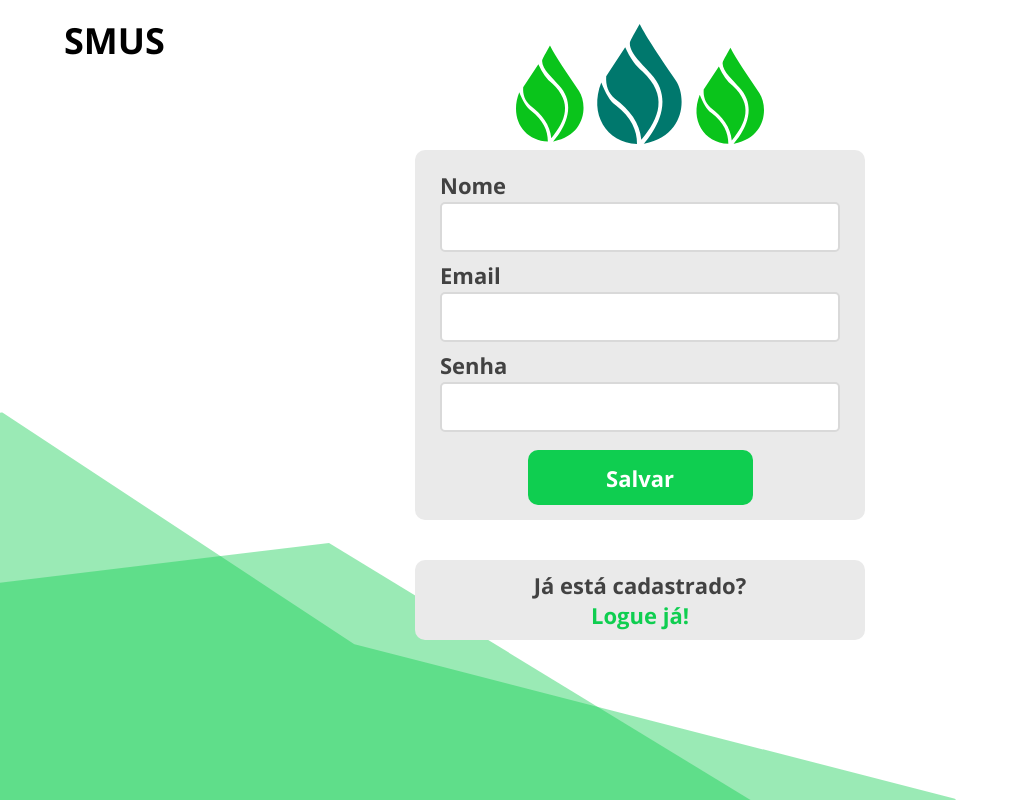
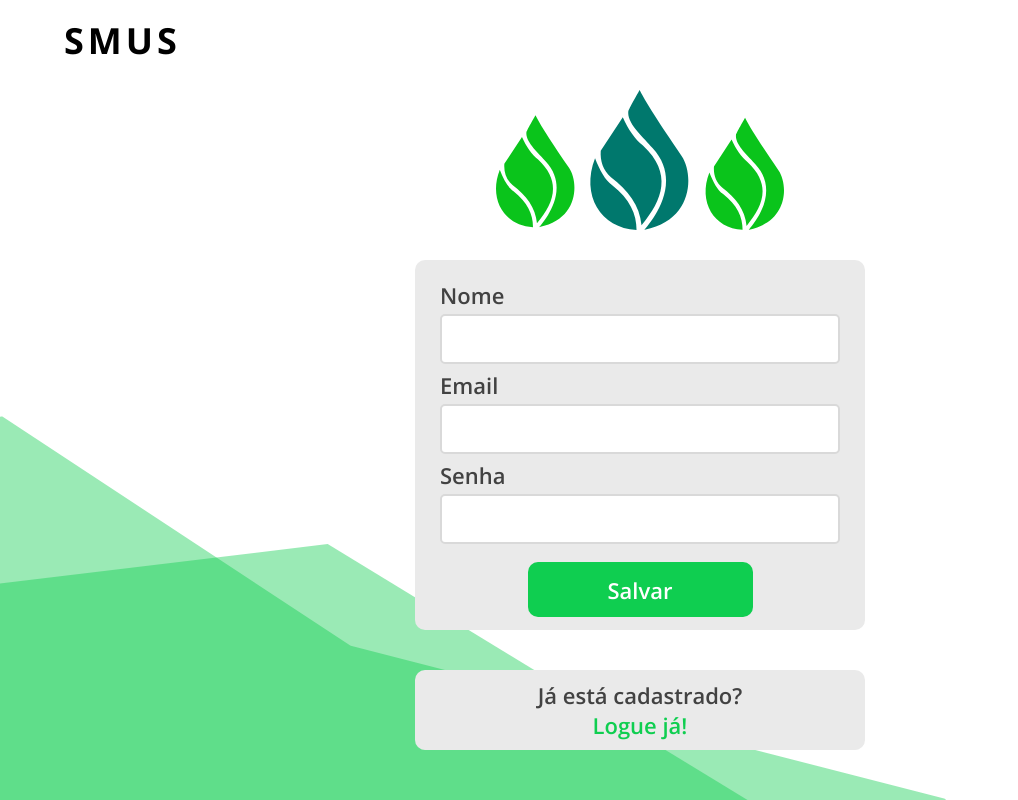
Before and after one commit to loterio/tcc-sensor-de-umidade, a PHP site: page /cadastro.html in a window 1280 px wide. Shown: the whole page, without its empty margins (0-1018 px from the left). Run offline with PHP 8.4, Linux system fonts and the light colour scheme.

Commit message:
cadastro css fix - ok

```diff
--- a/interface/assets/css/cadastro.css
+++ b/interface/assets/css/cadastro.css
@@ -9,25 +9,24 @@
 header .titulo {
   margin-left: 5vw;
   font-size: 3.6rem;
-  font-weight: bold;
+  font-weight: 700;
+  letter-spacing: .4rem;
 }
 
 main {
   width: 100vw;
   height: 90vh;
   display: flex;
+  flex-direction: column;
   justify-content: center;
 }
 
 .arte {
   width: 100vw;
-  height: 97vh;
-  position: fixed;
-  top: 3vh;
-  left: 0;
+  align-items: center;
   display: flex;
-  flex-direction: column;
-  align-items: center;
+  justify-content: center;
+  margin: 1rem 0 1rem 0;
 }
 
 main .formulario {
@@ -42,7 +41,7 @@
 .formulario form {
   width: 45rem;
   height: 37rem;
-  margin-top: 7rem;
+  margin-top: 2rem;
   padding-top: 2rem;
   background-color: #EAEAEA;
   border-radius: 1rem;
@@ -61,8 +60,8 @@
 .formulario .input-unidade label {
   font-size: 2.2rem;
   color: #424242;
-  font-weight: bold;
-  margin-bottom: 0.2rem;
+  font-weight: 600;
+  margin-bottom: 0.4rem;
 }
 
 .formulario .input-unidade input {
@@ -74,30 +73,38 @@
   padding: 1rem;
 }
 
+.formulario input:hover {
+  border: 0.3rem solid #3841bb7e;
+}
 .formulario input:focus {
   outline: none;
+  border: 0.3rem solid #3741cea2;
 }
 
 .formulario input[type="submit"] {
   width: 22.5rem;
   height: 5.5rem;
-  margin-top: 1rem;
+  margin-top: 1.2rem;
   font-size: 2.2rem;
-  font-weight: bolder;
+  font-weight: 600;
   border-radius: 1rem;
   border: none;
   color: #FFFFFF;
   background-color: #0FCE50;
   outline: none;
+  transition: .2s;
   cursor: pointer;
 }
+.formulario input[type="submit"]:hover {
+  background-color: #13b94a;
+}
 
-div[class="sign-in"] {
+div.sign-in {
   width: 45rem;
   height: 8rem;
   margin-top: 5vh;
   font-size: 2.2rem;
-  font-weight: bold;
+  font-weight: 600;
   color: #424242;
   background-color: #EAEAEA;
   border-radius: 1rem;
@@ -107,24 +114,30 @@
   justify-content: center;
 }
 
-div[class="sign-in"] a {
+div.sign-in:hover {
+  box-shadow: .3rem .3rem .6em rgb(155, 155, 155);
+}
+
+div.sign-in a {
   text-decoration: none;
   color: #0FCE50;
 }
 
 #logo {
-  height: 15vh;
+  height: 14rem;
   top: 3vh;
   left: 43vw;
 }
 
 #poligono-design-1 {
+  height: 30vw;
   position: fixed;
   left: 0;
   bottom: 0;
 }
 
 #poligono-design-2 {
+  height: 20vw;
   position: fixed;
   left: 0;
   bottom: 0;
--- a/interface/assets/css/paginaInicial.css
+++ b/interface/assets/css/paginaInicial.css
@@ -141,7 +141,6 @@
 div.sign-up {
   width: 45rem;
   height: 8rem;
-
   margin: 1vh 10vw 2vh 2vw;
   font-size: 2.2rem;
   font-weight: 600;
--- a/interface/cadastro.html
+++ b/interface/cadastro.html
@@ -15,8 +15,6 @@
     <main>
         <div class="arte">
             <img id="logo" src="assets/img/logo.svg">
-            <img id="poligono-design-1" src="assets/img/poligono-design-1.svg">
-            <img id="poligono-design-2" src="assets/img/poligono-design-2.svg">
         </div>
         <div class="formulario">
             <form action="" method="post" autocomplete="off">
@@ -42,5 +40,8 @@
         </div>
     </main>
 
+    <img id="poligono-design-1" src="assets/img/poligono-design-1.svg">
+    <img id="poligono-design-2" src="assets/img/poligono-design-2.svg">
+
 </body>
 </html>
```
Also changed, not shown: interface/assets/css/style.css (line endings or trailing spaces).
